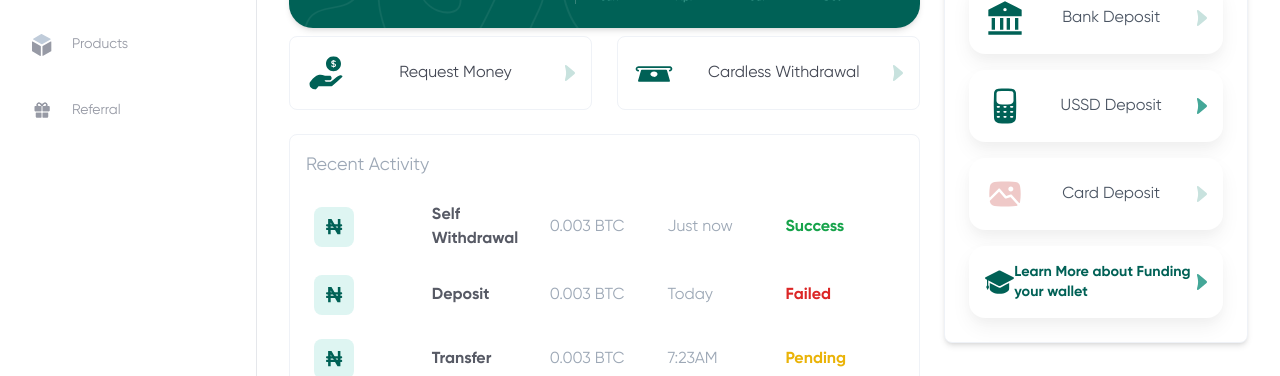
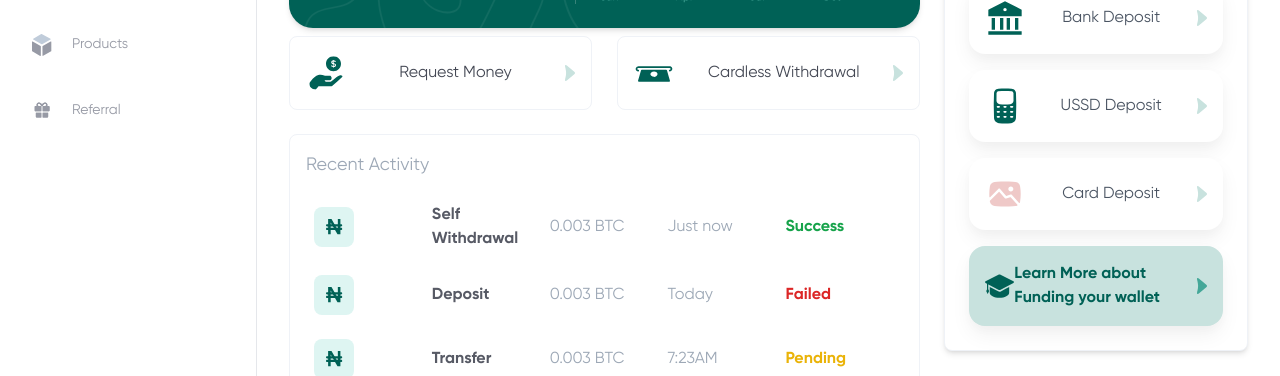
Before and after one commit to zainaboyedeji/patricia-temp, a Next.js app: page / in a window 1280 px wide. Shown: the part 354-730 px from the top of the page. Built offline with nearby package versions, Linux system fonts and the light colour scheme.

Commit message:
ui ux clean up

```diff
--- a/src/components/card.tsx
+++ b/src/components/card.tsx
@@ -105,6 +105,14 @@ const Card = () => {
           </div>
         </div>
       </div>
+      <div className="flex">
+      <button className="px-2 py-2 border border-green-600 text-green-600 rounded-lg text-sm font-semibold hover:bg-green-50">
+          Freeze Card
+        </button>
+        <button className="px-2 py-2 border border-green-600 text-green-600 rounded-lg text-sm font-semibold hover:bg-green-50">
+          Delete Card
+        </button>
+      </div>
     </>
   );
 };
--- a/src/components/tab-component.tsx
+++ b/src/components/tab-component.tsx
@@ -1,7 +1,61 @@
-import React, { useState } from "react";
+import { useState } from "react";
 import Image from "next/image";
 
-const TabComponent: React.FC = () => {
+interface DepositOptionProps {
+  iconSrc: string;
+  altText: string;
+  label: string;
+  defaultArrowSrc: string;
+  hoverArrowSrc: string;
+  labelClass?: string;
+  bgColor?: string;
+}
+
+const DepositOption: React.FC<DepositOptionProps> = ({
+  iconSrc,
+  altText,
+  label,
+  defaultArrowSrc,
+  hoverArrowSrc,
+  labelClass = "text-gray-600",
+  bgColor
+}) => {
+  const [isHovered, setIsHovered] = useState(false);
+
+  return (
+    <div
+      className={`flex justify-between items-center p-4 rounded-2xl transition-colors duration-200 ${bgColor} hover:bg-gray-50`}
+      style={{
+        boxShadow:
+          "0px 10px 20px rgba(0, 0, 0, 0.05), 0px 5px 10px rgba(0, 0, 0, 0.02)",
+      }}
+      onMouseEnter={() => setIsHovered(true)}
+      onMouseLeave={() => setIsHovered(false)}
+    >
+      <Image src={iconSrc} alt={altText} width={40} height={40} />
+      <span
+        className={`text-sm lg:text-base ${labelClass} ${
+          isHovered ? "text-patriciaGreen" : "text-gray-600"
+        } transition-colors duration-200`}
+      >
+        {label}
+      </span>
+      <Image
+        src={isHovered ? hoverArrowSrc : defaultArrowSrc}
+        alt="Arrow"
+        width={10}
+        height={10}
+        className="transition-all duration-200"
+      />
+    </div>
+  );
+};
+
+interface TabComponentProps {
+  bgColor?: string;
+}
+
+const TabComponent: React.FC<TabComponentProps> = ({ bgColor = "bg-white" }) => {
   const [activeTab, setActiveTab] = useState<"deposit" | "wallet">("deposit");
 
   const renderContent = () => {
@@ -12,97 +66,50 @@ const TabComponent: React.FC = () => {
             Select a method to Fund <br /> Naira wallet below
           </h3>
           <div className="mt-4 space-y-2 lg:space-y-4">
-            <div
-              className="flex justify-between items-center p-4 rounded-2xl bg-white"
-              style={{
-                boxShadow:
-                  "0px 10px 20px rgba(0, 0, 0, 0.05), 0px 5px 10px rgba(0, 0, 0, 0.02)",
-              }}
-            >
-              <Image src="/bank.svg" alt="Bank" width={40} height={40} />
-              <span className="text-sm lg:text-base text-gray-600">
-                Bank Deposit
-              </span>
-              <Image src="/arrow.svg" alt="Arrow" width={10} height={10} />
-            </div>
-
-            <div
-              className="flex justify-between items-center p-4 rounded-2xl bg-white"
-              style={{
-                boxShadow:
-                  "0px 10px 20px rgba(0, 0, 0, 0.05), 0px 5px 10px rgba(0, 0, 0, 0.02)",
-              }}
-            >
-              {" "}
-              <Image
-                src="/mobile-phone-button.svg"
-                alt="Mobile Phone"
-                width={40}
-                height={40}
-              />
-              <span className="text-sm lg:text-base text-gray-600">
-                USSD Deposit
-              </span>
-              <Image
-                src="/arrow-deep.svg"
-                alt="Arrow Deep"
-                width={10}
-                height={10}
-              />
-            </div>
-            <div
-              className="flex justify-between items-center p-4 rounded-2xl bg-white"
-              style={{
-                boxShadow:
-                  "0px 10px 20px rgba(0, 0, 0, 0.05), 0px 5px 10px rgba(0, 0, 0, 0.02)",
-              }}
-            >
-              {" "}
-              <Image
-                src="/red-deposit.svg"
-                alt="Red Deposit"
-                width={40}
-                height={40}
-              />
-              <span className="text-sm lg:text-base text-gray-600">
-                Card Deposit
-              </span>
-              <Image src="/arrow.svg" alt="Arrow" width={10} height={10} />
-            </div>
-            <div
-              className="flex justify-between items-center p-4 rounded-2xl bg-white"
-              style={{
-                boxShadow:
-                  "0px 10px 20px rgba(0, 0, 0, 0.05), 0px 5px 10px rgba(0, 0, 0, 0.02)",
-              }}
-            >
-              <Image
-                src="/graduation-cap.svg"
-                alt="Graduation Cap"
-                width={40}
-                height={40}
-              />
-              <span className="text-sm lg:text-[0.9rem] text-patriciaGreen font-bold">
-                Learn More about Funding your wallet
-              </span>
-              <Image
-                src="/arrow-deep.svg"
-                alt="Arrow Deep"
-                width={10}
-                height={10}
-              />
-            </div>
+            <DepositOption
+              iconSrc="/bank.svg"
+              altText="Bank"
+              label="Bank Deposit"
+              defaultArrowSrc="/arrow.svg"
+              hoverArrowSrc="/arrow-deep.svg"
+              bgColor="bg-white"
+            />
+            <DepositOption
+              iconSrc="/mobile-phone-button.svg"
+              altText="Mobile Phone"
+              label="USSD Deposit"
+              defaultArrowSrc="/arrow.svg"
+              hoverArrowSrc="/arrow-deep.svg"
+              bgColor="bg-white"
+            />
+            <DepositOption
+              iconSrc="/red-deposit.svg"
+              altText="Red Deposit"
+              label="Card Deposit"
+              defaultArrowSrc="/arrow.svg"
+              hoverArrowSrc="/arrow-deep.svg"
+              bgColor="bg-white"
+            />
+            <DepositOption
+              iconSrc="/graduation-cap.svg"
+              altText="Graduation Cap"
+              label="Learn More about Funding your wallet"
+              defaultArrowSrc="/arrow-deep.svg"
+              hoverArrowSrc="/arrow.svg"
+              labelClass="text-patriciaGreen font-bold"
+              bgColor="bg-patriciaLightGreen"
+            />
           </div>
         </div>
       );
     } else if (activeTab === "wallet") {
       return (
-        <div className="p-6 bg-white rounded-lg shadow-md mt-6">
+        <div className={`p-6 rounded-lg shadow-md mt-6 ${bgColor}`}>
           <h3 className="text-base lg:text-lg font-semibold text-gray-800">
             Wallet Information
           </h3>
           <p className="mt-4 text-sm lg:text-base text-gray-600">
-            Your wallet balance is{" "}
+            Your wallet balance is
             <span className="font-bold text-green-700">$1,200.00</span>.
           </p>
           <p className="mt-2 text-sm lg:text-base text-gray-600">
@@ -118,8 +125,8 @@ const TabComponent: React.FC = () => {
   };
 
   return (
-    <div className="bg-white rounded-lg shadow-md mt-5 border border-[#EFF2F7]">
-      <div className="flex w-full ">
+    <div className={`rounded-lg shadow-md mt-5 border border-[#EFF2F7] ${bgColor}`}>
+      <div className="flex w-full">
         <button
           className={`p-6 w-[50%] ${
             activeTab === "deposit"
```
